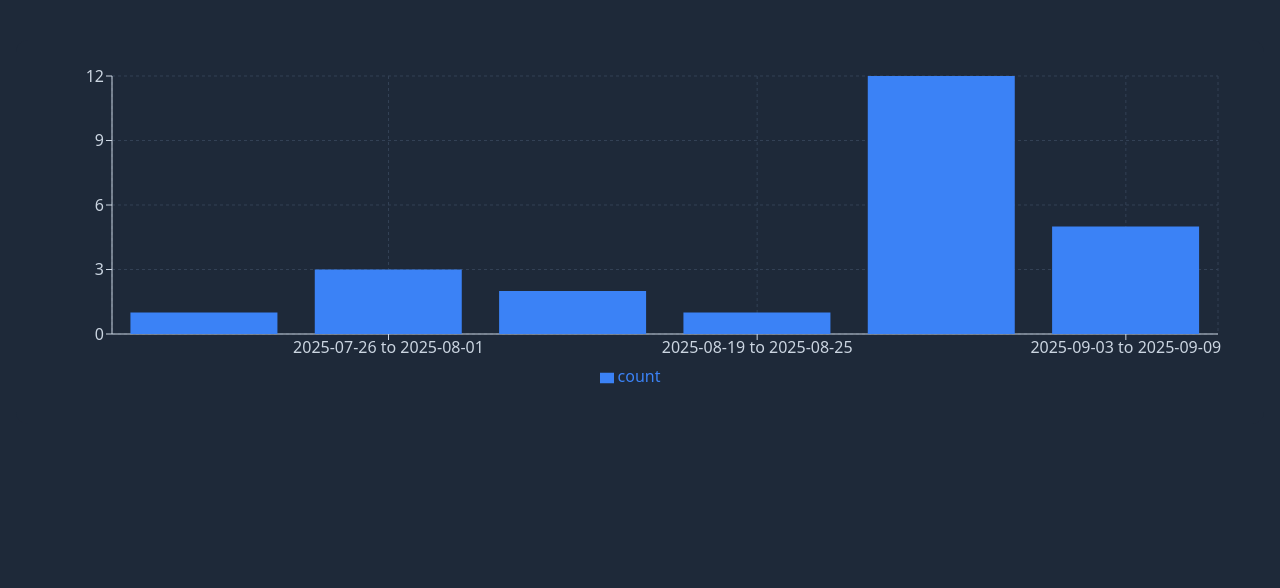
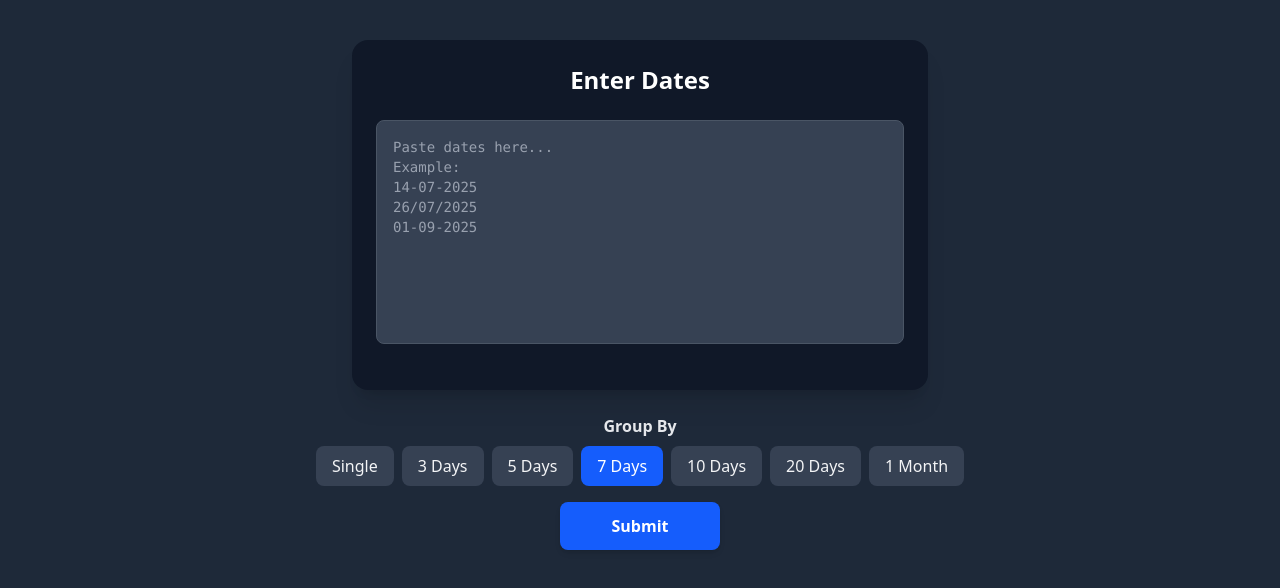
Before and after one commit to Ranagithubrr/next-statistics, a Next.js app: page / in a window 1280 px wide. Shown: the top 588 px of the page. Built offline with nearby package versions, Linux system fonts and the light colour scheme.

Commit message:
initial finalize complete

```diff
--- a/src/app/components/BarChartView.tsx
+++ b/src/app/components/BarChartView.tsx
@@ -1,4 +1,4 @@
-import React from 'react';
+import React from "react";
 import {
     BarChart,
     Bar,
@@ -8,32 +8,40 @@ import {
     Tooltip,
     Legend,
     ResponsiveContainer,
-} from 'recharts';
+} from "recharts";
 
-const data = [
-    { date: '2025-07-14 to 2025-07-20', count: 1 },
-    { date: '2025-07-26 to 2025-08-01', count: 3 },
-    { date: '2025-08-08 to 2025-08-14', count: 2 },
-    { date: '2025-08-19 to 2025-08-25', count: 1 },
-    { date: '2025-08-27 to 2025-09-02', count: 12 },
-    { date: '2025-09-03 to 2025-09-09', count: 5 }
-];
+export interface DataItem {
+    date: string;
+    count: number;
+}
 
-const BarChartView = () => {
+interface BarDataProps {
+    data: DataItem[];
+    totalOrder: number,
+    goBack: () => void;
+}
+
+const BarChartView: React.FC<BarDataProps> = ({ data, totalOrder, goBack }) => {
     return (
         <div className="w-full h-96 bg-[#1E2939] p-4 rounded-xl">
+            <div>
+                <span className="text-gray-100">Total Order Count: <span className="text-3xl font-semibold text-cyan-400"> {totalOrder}</span></span>
+            </div>
             <ResponsiveContainer width="100%" height="100%">
                 <BarChart data={data} margin={{ top: 20, right: 30, left: 20, bottom: 20 }}>
                     <CartesianGrid stroke="#334155" strokeDasharray="3 3" />
                     <XAxis dataKey="date" stroke="#cbd5e1" />
                     <YAxis stroke="#cbd5e1" />
-                    <Tooltip
-                        contentStyle={{ backgroundColor: '#0f172a', border: 'none', color: '#e2e8f0' }}
-                    />
-                    <Legend wrapperStyle={{ color: '#cbd5e1' }} />
-                    <Bar dataKey="count" fill="#3b82f6" />
+                    <Tooltip contentStyle={{ backgroundColor: "#0f172a", border: "none", color: "#e2e8f0" }} />
+                    <Legend wrapperStyle={{ color: "#cbd5e1" }} />
+                    <Bar dataKey="count" fill="#3b82f6"  label={{ position: 'top', fill: '#e2e8f0', fontSize: 12, fontWeight: 600 }} />
                 </BarChart>
             </ResponsiveContainer>
+
+            <button className="px-6 py-2 bg-gray-700 hover:bg-gray-600 text-white font-semibold rounded-lg shadow-md transition-colors duration-200 cursor-pointer"
+                onClick={goBack}>
+                {`<`} Back
+            </button>
         </div>
     );
 };
--- a/src/app/components/DateInput.tsx
+++ b/src/app/components/DateInput.tsx
@@ -1,16 +1,22 @@
 "use client";
 import React, { useState } from "react";
+import { DateItem } from "../page";
 
 interface DateInputProps {
-    setFinalData: (val: string[]) => void;
+    setInitialData: (val: { date: string }[]) => void;
 }
 
-const DateInput: React.FC<DateInputProps> = ({ setFinalData }) => {
+const DateInput: React.FC<DateInputProps> = ({ setInitialData }) => {
     const [input, setInput] = useState("");
 
     const handleChange = (e: React.ChangeEvent<HTMLTextAreaElement>) => {
         setInput(e.target.value);
-        setFinalData(e.target.value.split("\n").map(d => d.trim()).filter(Boolean));
+        const data = e.target.value
+            .split("\n")
+            .map((d) => d.trim())
+            .filter(Boolean)
+            .map((d) => ({ date: d }));
+        setInitialData(data);
     };
 
     return (
--- a/src/app/page.tsx
+++ b/src/app/page.tsx
@@ -1,44 +1,49 @@
 "use client";
 import DateInput from "./components/DateInput";
 import GroupSelect from "./components/GroupSelect";
+import BarChartView from "./components/BarChartView";
 import { useState } from "react";
 import dayjs from "dayjs";
 import customParseFormat from "dayjs/plugin/customParseFormat";
 import isSameOrBefore from "dayjs/plugin/isSameOrBefore";
-import BarChartView from "./components/BarChartView";
 dayjs.extend(isSameOrBefore);
-
 dayjs.extend(customParseFormat);
 
+export interface DateItem {
+  date: string;
+  count: number;
+}
+
 export default function Home() {
-  const [finalData, setFinalData] = useState<string[]>([]);
+  const [initialData, setInitialData] = useState<{ date: string }[]>([]);
+  const [finalData, setFinalData] = useState<DateItem[]>([]);
   const [groupCount, setGroupCount] = useState("7");
+  const [activeView, setActiveView] = useState(false);
 
   const handleSubmit = () => {
-    // 1. Normalize dates
-    const parsedDates: string[] = finalData
-      .map((date) => {
-        const parsed = dayjs(date, ["DD-MM-YYYY", "DD/MM/YYYY"], true);
+    if (!initialData || initialData.length === 0) {
+      window.alert("Please enter some value")
+      return;
+    }
+    const parsedDates: string[] = initialData
+      .map((item) => {
+        const parsed = dayjs(item.date, ["DD-MM-YYYY", "DD/MM/YYYY"], true);
         return parsed.isValid() ? parsed.format("YYYY-MM-DD") : null;
       })
-      .filter((d): d is string => d !== null); // type guard ensures string[]
+      .filter((d): d is string => d !== null);
 
-    // 2. Count frequency
     const dateCounts: Record<string, number> = {};
     parsedDates.forEach((d) => {
       dateCounts[d] = (dateCounts[d] || 0) + 1;
     });
 
-    // 3. Sort unique dates
     const uniqueDates: string[] = Object.keys(dateCounts).sort(
       (a, b) => dayjs(a).unix() - dayjs(b).unix()
     );
 
-    // 4. Grouping
     const chartData: { date: string; count: number }[] = [];
 
     if (groupCount === "month") {
-      // Group by month
       const monthsMap: Record<string, number> = {};
       uniqueDates.forEach((d) => {
         const monthKey = dayjs(d).format("YYYY-MM");
@@ -51,8 +56,7 @@ export default function Home() {
         chartData.push({ date: `${start} to ${end}`, count });
       });
     } else {
-      // Group by N days
-      const groupDays: number = parseInt(groupCount, 10);
+      const groupDays = parseInt(groupCount, 10);
       let i = 0;
 
       while (i < uniqueDates.length) {
@@ -60,13 +64,11 @@ export default function Home() {
         const endDate = startDate.add(groupDays - 1, "day");
         let count = 0;
 
-        // sum counts in this range
         while (i < uniqueDates.length && dayjs(uniqueDates[i]).isSameOrBefore(endDate)) {
-          count += dateCounts[uniqueDates[i]] ?? 0; // safe access
+          count += dateCounts[uniqueDates[i]] ?? 0;
           i++;
         }
 
-        // if single day, just show the date
         chartData.push({
           date:
             groupDays === 1
@@ -77,22 +79,26 @@ export default function Home() {
       }
     }
 
-    console.log("Grouped Chart Data:", chartData);
-    return chartData; // optional: return for chart use
+    setFinalData(chartData);
+    setActiveView(true);
   };
-
 
   return (
     <div className="bg-gray-800 min-h-screen py-10 px-4">
-      {/* <DateInput setFinalData={setFinalData} />
+      {!activeView ? (
+        <>
+          <DateInput setInitialData={setInitialData} />
           <GroupSelect value={groupCount} onChange={setGroupCount} />
           <button
             onClick={handleSubmit}
             className="w-[10rem] mx-auto block cursor-pointer py-3 bg-blue-600 hover:bg-blue-700 transition-colors text-white font-semibold rounded-lg shadow-md"
           >
             Submit
-      </button> */}
-      <BarChartView />
+          </button>
+        </>
+      ) : (
+        <BarChartView data={finalData} goBack={() => setActiveView(false)} totalOrder={initialData?.length}/>
+      )}
     </div>
   );
 }
```
Lines whose indentation alone changed are shown as unchanged.
